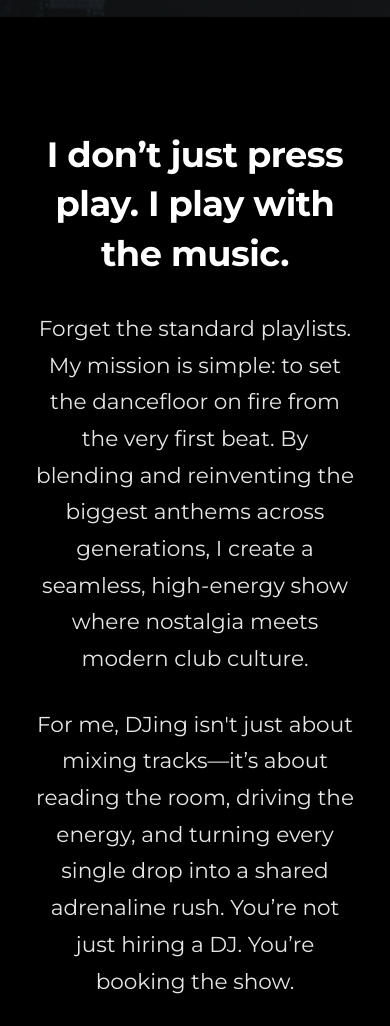
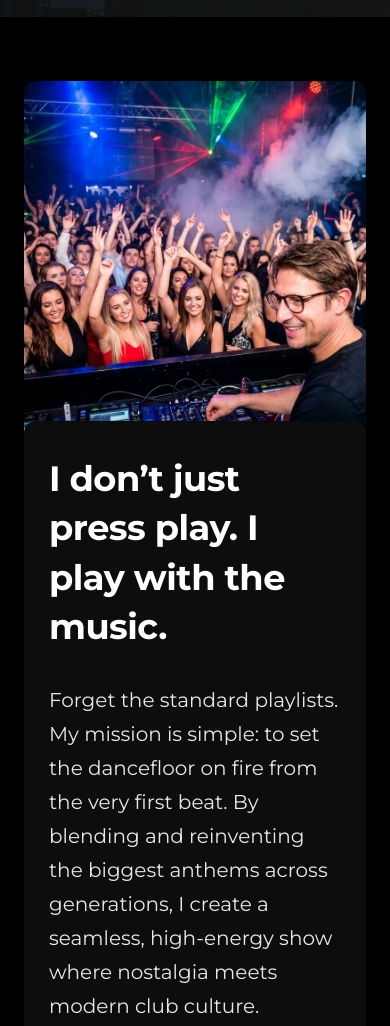
Before and after one commit to tacotacbe-hub/jonathanLoys, a website: page index.html in a window 390 px wide. Shown: the part 900-1926 px from the top of the page. Drawn offline with Linux system fonts and the light colour scheme.

Commit message:
Update About section setup to overlap layout with user provided DJ photo

```diff
--- a/index.html
+++ b/index.html
@@ -36,11 +36,16 @@
   </section>
 
   <!-- About -->
-  <section class="section" id="about">
-    <div class="container about-container">
-      <p class="about-lead"><strong>I don’t just press play. I play with the music.</strong></p>
-      <p class="about-text">Forget the standard playlists. My mission is simple: to set the dancefloor on fire from the very first beat. By blending and reinventing the biggest anthems across generations, I create a seamless, high-energy show where nostalgia meets modern club culture.</p>
-      <p class="about-text">For me, DJing isn't just about mixing tracks—it’s about reading the room, driving the energy, and turning every single drop into a shared adrenaline rush. You’re not just hiring a DJ. You’re booking the show.</p>
+  <section id="about">
+    <div class="about-wrapper">
+      <div class="about-image-container">
+        <img src="assets/about_dj.jpg" alt="Jonathan Loys DJ Set" class="about-dj-img" />
+      </div>
+      <div class="about-text-card">
+        <p class="about-lead"><strong>I don’t just press play. I play with the music.</strong></p>
+        <p class="about-paragraph">Forget the standard playlists. My mission is simple: to set the dancefloor on fire from the very first beat. By blending and reinventing the biggest anthems across generations, I create a seamless, high-energy show where nostalgia meets modern club culture.</p>
+        <p class="about-paragraph">For me, DJing isn't just about mixing tracks—it’s about reading the room, driving the energy, and turning every single drop into a shared adrenaline rush. You’re not just hiring a DJ. You’re booking the show.</p>
+      </div>
     </div>
   </section>
 
--- a/style.css
+++ b/style.css
@@ -221,12 +221,51 @@ body {
   margin: 0 auto;
 }
 
-/* About Section Custom Styles */
-.about-container {
-  text-align: center;
-  max-width: 850px;
-  margin: 0 auto;
-  padding: 1rem 0;
+/* About Section Split Overlap Layout */
+#about {
+  padding: 0;
+  background: transparent;
+  border: none;
+  backdrop-filter: none;
+  max-width: 1100px;
+  margin: 4rem auto;
+}
+
+.about-wrapper {
+  display: flex;
+  align-items: center;
+  position: relative;
+  width: 100%;
+}
+
+.about-image-container {
+  flex: 0 0 60%;
+  width: 60%;
+  position: relative;
+  overflow: hidden;
+  border-radius: 12px;
+  box-shadow: 0 20px 40px rgba(0, 0, 0, 0.6);
+}
+
+.about-dj-img {
+  width: 100%;
+  height: 580px;
+  object-fit: cover;
+  display: block;
+}
+
+.about-text-card {
+  flex: 0 0 50%;
+  width: 50%;
+  background: #0d0d0d; /* solid dark gray card */
+  border: 1px solid var(--color-glass-border);
+  padding: 3rem;
+  border-radius: 12px;
+  position: absolute;
+  right: 0;
+  box-shadow: 0 30px 60px rgba(0, 0, 0, 0.8);
+  z-index: 2;
+  text-align: left;
 }
 
 .about-lead {
@@ -238,16 +277,47 @@ body {
   letter-spacing: -0.5px;
 }
 
-.about-text {
-  font-size: 1.35rem;
+.about-paragraph {
+  font-size: 1.25rem;
   line-height: 1.7;
-  margin-bottom: 1.8rem;
+  margin-bottom: 1.5rem;
   color: rgba(255, 255, 255, 0.9);
   font-weight: 400;
 }
 
-.about-text:last-child {
+.about-paragraph:last-child {
   margin-bottom: 0;
+}
+
+/* Responsive styles for About Section */
+@media (max-width: 991px) {
+  #about {
+    padding: 0 1.5rem;
+  }
+
+  .about-wrapper {
+    flex-direction: column;
+    align-items: stretch;
+  }
+
+  .about-image-container {
+    flex: 0 0 100%;
+    width: 100%;
+  }
+
+  .about-dj-img {
+    height: 400px;
+  }
+
+  .about-text-card {
+    flex: 0 0 100%;
+    width: 100%;
+    position: relative;
+    right: auto;
+    margin-top: -60px;
+    padding: 2rem 1.5rem;
+    box-shadow: 0 15px 30px rgba(0,0,0,0.5);
+  }
 }
 
 .music-grid {
```
Also changed, not shown: assets/about_dj.jpg (added).
